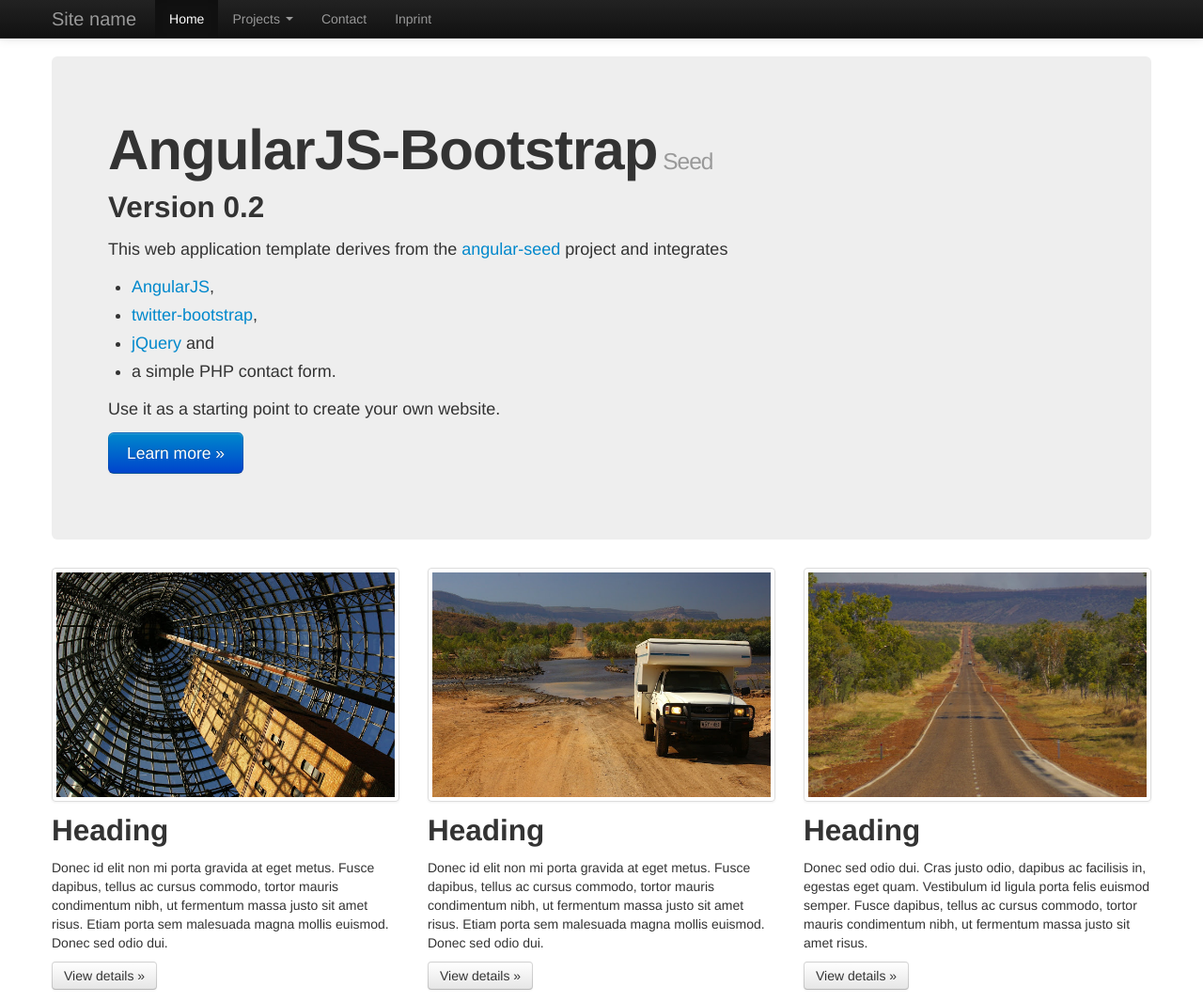
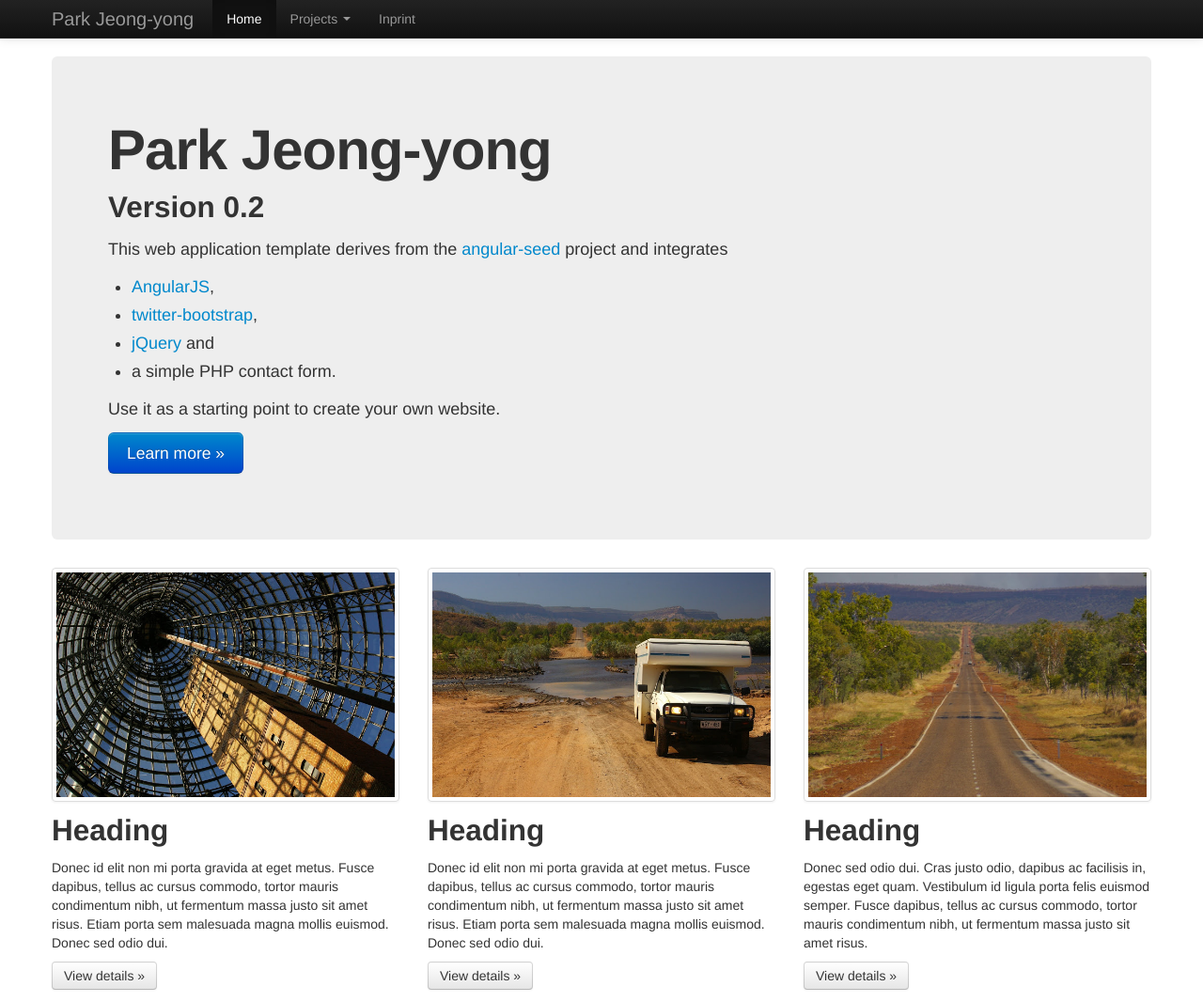
Before and after one commit to kladess/kladess.github.io, a plain HTML site: page index.html at #/home in a window 1280 px wide. Shown: the top 1066 px of the page at 94% size. Drawn offline with Linux system fonts and the light colour scheme.

Commit message:
업데이트

```diff
--- a/index.html
+++ b/index.html
@@ -1,7 +1,7 @@
 <!doctype html>
 <html lang="en">
 <head>
-  <title>AngularJS-Bootstrap Site</title>
+  <title>Park Jeong-yong</title>
 
   <meta charset="utf-8">
   <meta name="viewport" content="width=device-width, initial-scale=1.0">
@@ -33,7 +33,7 @@
                     <span class="icon-bar"></span>
                     <span class="icon-bar"></span>
                 </a>
-                <a class="brand" href="#">Site name</a>
+                <a class="brand" href="#">Park Jeong-yong</a>
                 <div class="nav-collapse collapse">
                     <ul class="nav">
                         <li class="active"><a href="#/home">Home</a></li>
@@ -44,7 +44,7 @@
                                 <li><a href="#/project_b">Project B</a></li>
                             </ul>
                         </li>
-                        <li><a href="#/contact">Contact</a></li>
+                        <!--<li><a href="#/contact">Contact</a></li>-->
                         <li><a href="#/imprint">Inprint</a></li>
 
                     </ul>
--- a/partials/home.html
+++ b/partials/home.html
@@ -1,7 +1,7 @@
 
 <!-- Main hero unit for a primary marketing message or call to action -->
 <div class="hero-unit">
-    <h1>AngularJS-Bootstrap<small> Seed</small></h1>
+    <h1>Park Jeong-yong</h1>
     <h2>Version <span app-version></span></h2>
     <p>This web application template derives from the <a href="https://github.com/angular/angular-seed">angular-seed</a> project and
     integrates
```
